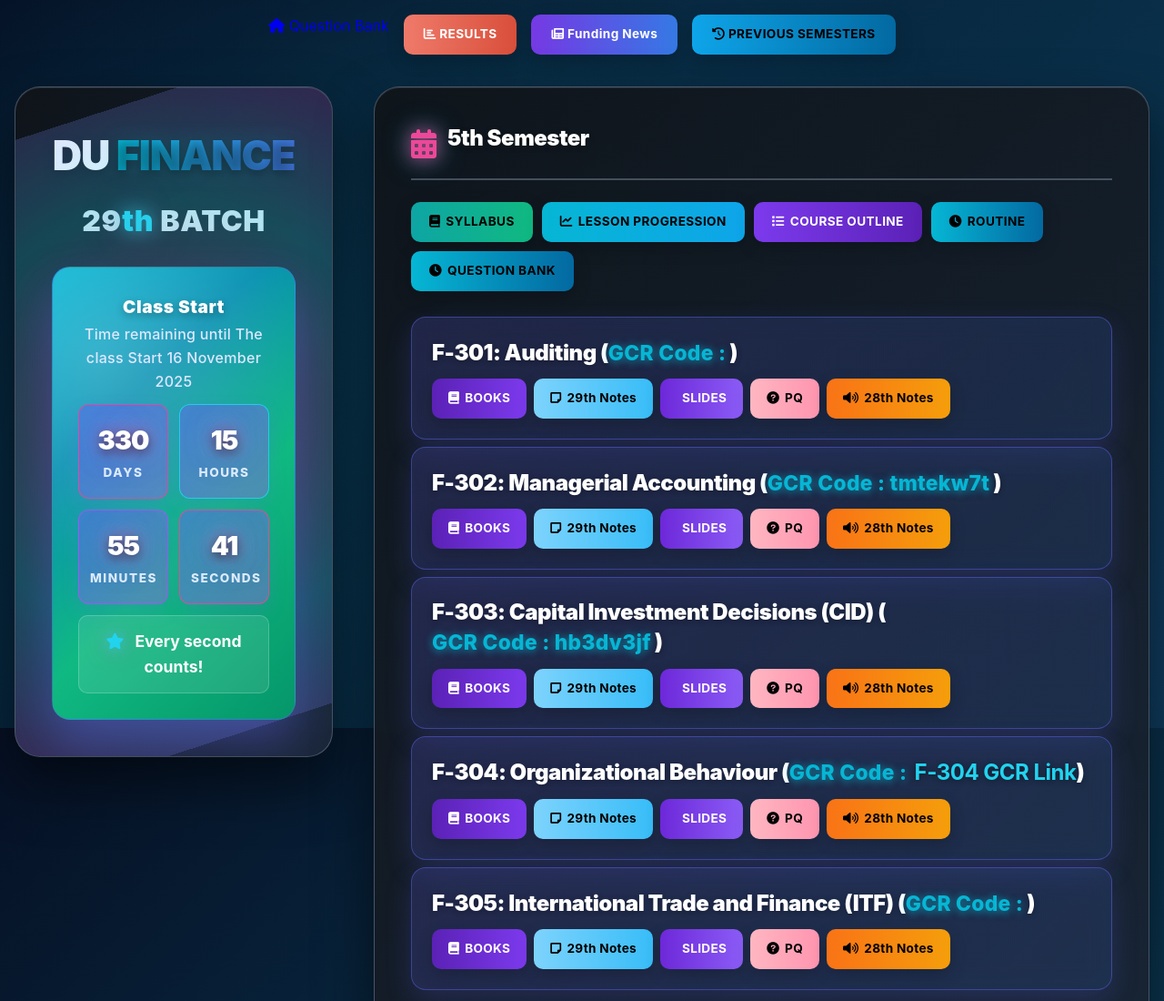
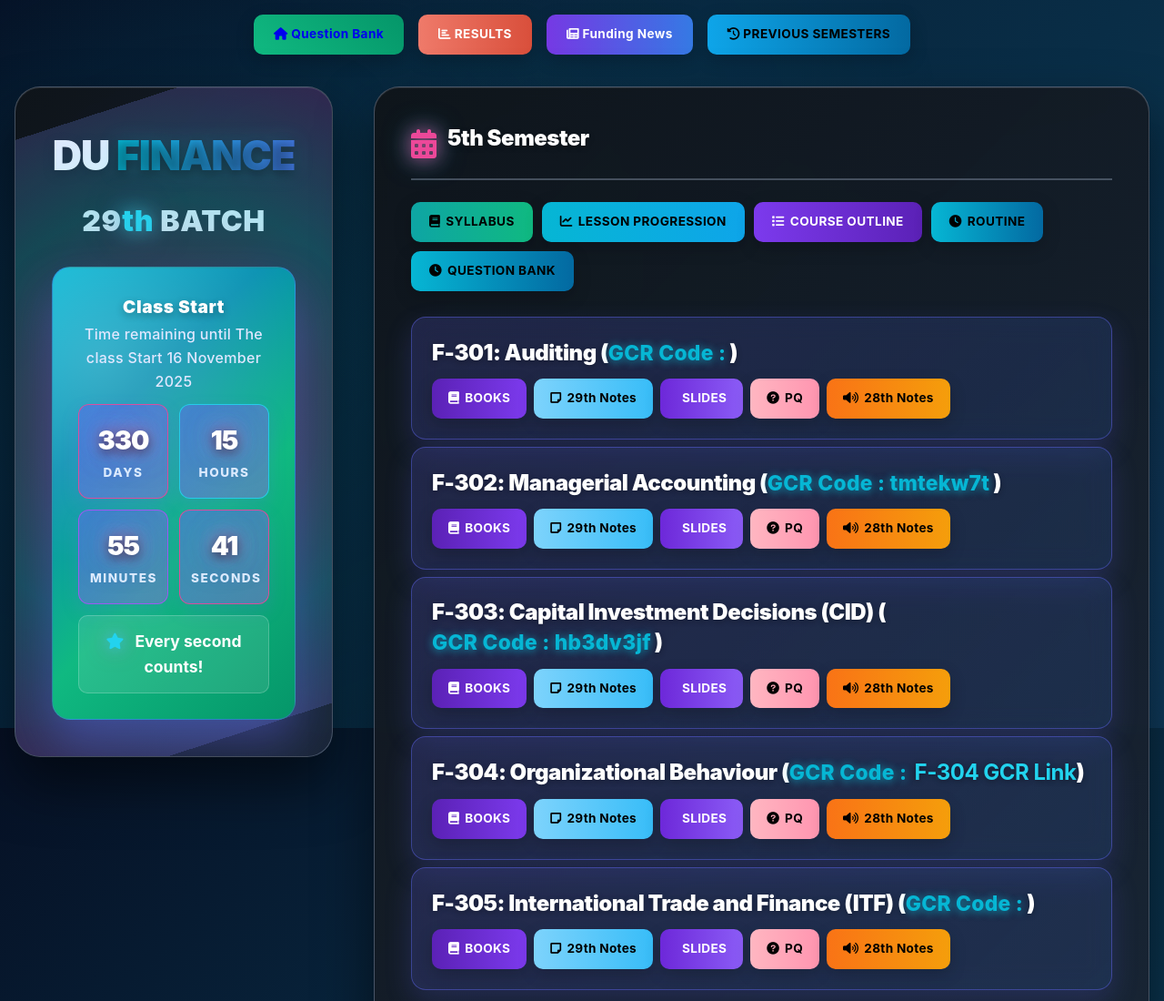
Before and after one commit to NabilKuppu/fin29th, a plain HTML site: page index.html in a window 1280 px wide. Shown: the top 1100 px of the page at 91% size. Drawn offline with Linux system fonts and the light colour scheme.

Commit message:
solve some error

```diff
--- a/index.html
+++ b/index.html
@@ -18,6 +18,7 @@
       <div class="nav-container">
         <a
           href="https://drive.google.com/drive/folders/1Qh9ZaO9olQDQsb2rUTxXXrRlKipmqJ8N?usp=sharing"
+          class="nav-button question-bank"
         >
           <i class="fas fa-home"></i> Question Bank
         </a>
--- a/style.css
+++ b/style.css
@@ -202,8 +202,8 @@ body::before {
   justify-content: center;
 }
 
-.nav-button.ssd {
-  background: linear-gradient(45deg, var(--accent-cyan), var(--accent-teal));
+.nav-button.question-bank {
+  background: linear-gradient(45deg, #10b981, #059669);
 }
 .nav-button.results {
   background: linear-gradient(45deg, #ef7a6a, #d94f3b); /* muted coral for contrast */
```
